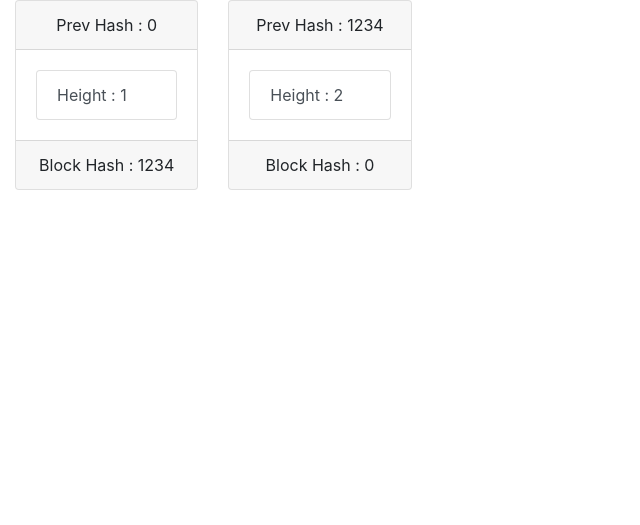
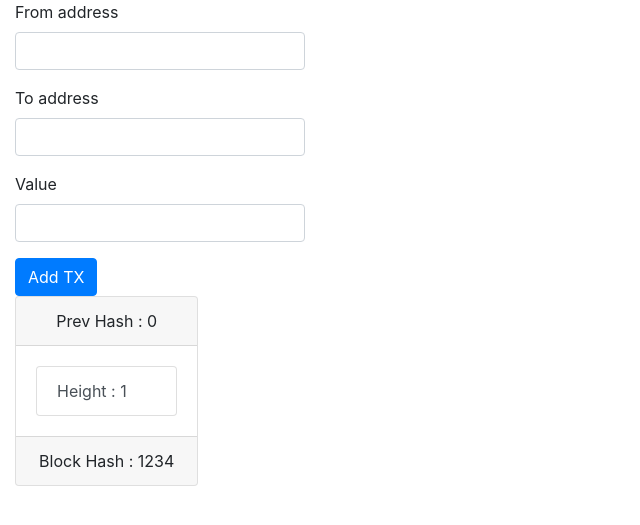
Before and after one commit to charlesjhongc/blockchain_demo, a Flask app: page / in a window 1280 px wide. Shown: the top 525 px of the page, without its empty margins (0-640 px from the left). Run offline with Flask 2, Linux system fonts and the light colour scheme; some libraries are stand-ins or nearby versions; some web fonts are replaced.

Commit message:
Allow user to submit a TX

```diff
--- a/server.py
+++ b/server.py
@@ -1,42 +1,47 @@
 from flask import Flask, render_template, request, redirect
 import json
+import time
+import threading
 
 class Block:
     """A Single Block"""
-    BlockHasg = 0
-    PrevHash = 0
-    BlockHeight = 0
-    TXs = []
-
+    def __init__(self):
+        self.BlockHasg = 0
+        self.PrevHash = 0
+        self.BlockHeight = 0
+        self.TXs = []
+    #del caculateHash():
+        #self..BlockHasg = 9999
 
 app = Flask(__name__)
 blockchain = []
 currentBlock = Block()
 
-
 @app.route("/")
 def mainPage():
     return render_template('index.html', blockchain = blockchain)
 
-
-def receiveTX():
+@app.route("/addtx", methods=["POST"])
+def addTX():
+    global currentBlock
     tx = {}
-    tx['From'] = 666
-    tx['To'] = 777
-    tx['Value'] = 888
-    tx['Hash'] = 9797
+    tx['From'] = request.form["from_addr"]
+    tx['To'] = request.form["to_addr"]
+    tx['Value'] = request.form["value"]
+    tx['Hash'] = 8787
     currentBlock.TXs.append(tx)
-    return 1
+    return redirect("/")
 
 
 def newBlock():
+    print('#### Create new block')
+    global currentBlock
     currentBlock.BlockHasg = 7878
-    block = Block()
-    block.PrevHash = blockchain[len(blockchain)-1].BlockHasg
-    block.BlockHeight = len(blockchain)+1
-    blockchain.append(block)
-    currentBlock.TXs.clear()
-    #set alarm
+    currentBlock.PrevHash = blockchain[len(blockchain)-1].BlockHasg
+    currentBlock.BlockHeight = len(blockchain)+1
+    blockchain.append(currentBlock)
+    currentBlock = Block()
+    threading.Timer(10, newBlock).start()
     return
 
 
@@ -47,9 +52,6 @@ if __name__ == '__main__':
     genesisBlock.PrevHash = 0000
     genesisBlock.BlockHeight = 1
     blockchain.append(genesisBlock)
-    receiveTX()
-    receiveTX()
-    receiveTX()
-    newBlock()
-    app.debug = True
+    threading.Timer(10, newBlock).start()
+    #app.debug = True
     app.run(host='0.0.0.0', port=8000)
--- a/templates/index.html
+++ b/templates/index.html
@@ -12,8 +12,28 @@
 
   <body>
     <div class="container-fluid">
+
       <div class="row">
+        <div class="col-3">
+          <form action="{{url_for("addTX")}}" method="POST">
+            <div class="form-group">
+              <label for="from_addr">From address</label>
+              <input type="text" class="form-control" id="from_addr" name="from_addr">
+            </div>
+            <div class="form-group">
+              <label for="to_addr">To address</label>
+              <input type="text" class="form-control" id="to_addr" name="to_addr">
+            </div>
+            <div class="form-group">
+              <label for="value">Value</label>
+              <input type="number" class="form-control" id="value" name="value">
+            </div>
+            <button type="submit" class="btn btn-primary">Add TX</button>
+          </form>
+        </div>
+      </div>
 
+      <div class="row">
         {% for block in blockchain %}
         <div class="col-2">
           <div class="card">
@@ -30,9 +50,8 @@
           </div>
         </div>
         {% endfor %}
+      </div>
 
-
-      </div>
     </div>
     <script src="https://code.jquery.com/jquery-3.2.1.slim.min.js" integrity="sha384-KJ3o2DKtIkvYIK3UENzmM7KCkRr/rE9/Qpg6aAZGJwFDMVNA/GpGFF93hXpG5KkN" crossorigin="anonymous"></script>
     <script src="https://cdnjs.cloudflare.com/ajax/libs/popper.js/1.12.3/umd/popper.min.js" integrity="sha384-vFJXuSJphROIrBnz7yo7oB41mKfc8JzQZiCq4NCceLEaO4IHwicKwpJf9c9IpFgh" crossorigin="anonymous"></script>
```
